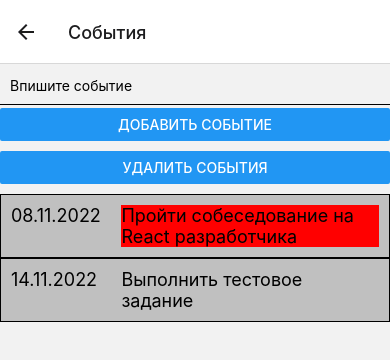
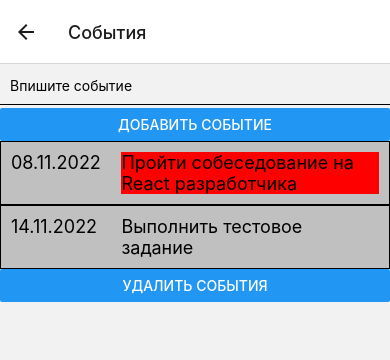
Before and after one commit to SergePek/TaskManager, a React Native app: screen /Tasks in a window 390 px wide. Shown: the top 360 px of the page. Built offline with nearby package versions, Linux system fonts and the light colour scheme.

Commit message:
на андроид работает

```diff
--- a/components/Tasks.js
+++ b/components/Tasks.js
@@ -16,19 +16,18 @@ export default function Tasks() {
   return (
     <View style={styles.container}>
 
-      <Form style={styles.form} />
-
-      <View style={styles.button}>
-        {taskss.length > 0 && <Button title='Удалить события' onPress={() => { dispatch(deleteTasks()) }} />}
-      </View>
+      <Form />
 
       <FlatList
         data={taskss}
         renderItem={({ item }) => (
           <ListItem elem={item} />
         )}
+
         keyExtractor={( item ) => item.date}
       />
+
+{taskss.length > 0 && <Button title='Удалить события' onPress={() => { dispatch(deleteTasks()) }} />}
     </View>
 
   );
@@ -40,16 +39,6 @@ const styles = StyleSheet.create({
   container: {
 
 
-  },
-  form: {
-
-  },
-  scrollview: {
-
-  },
-  button: {
-    paddingTop: '10px',
-    paddingBottom: '10px'
   }
 
 });
```
